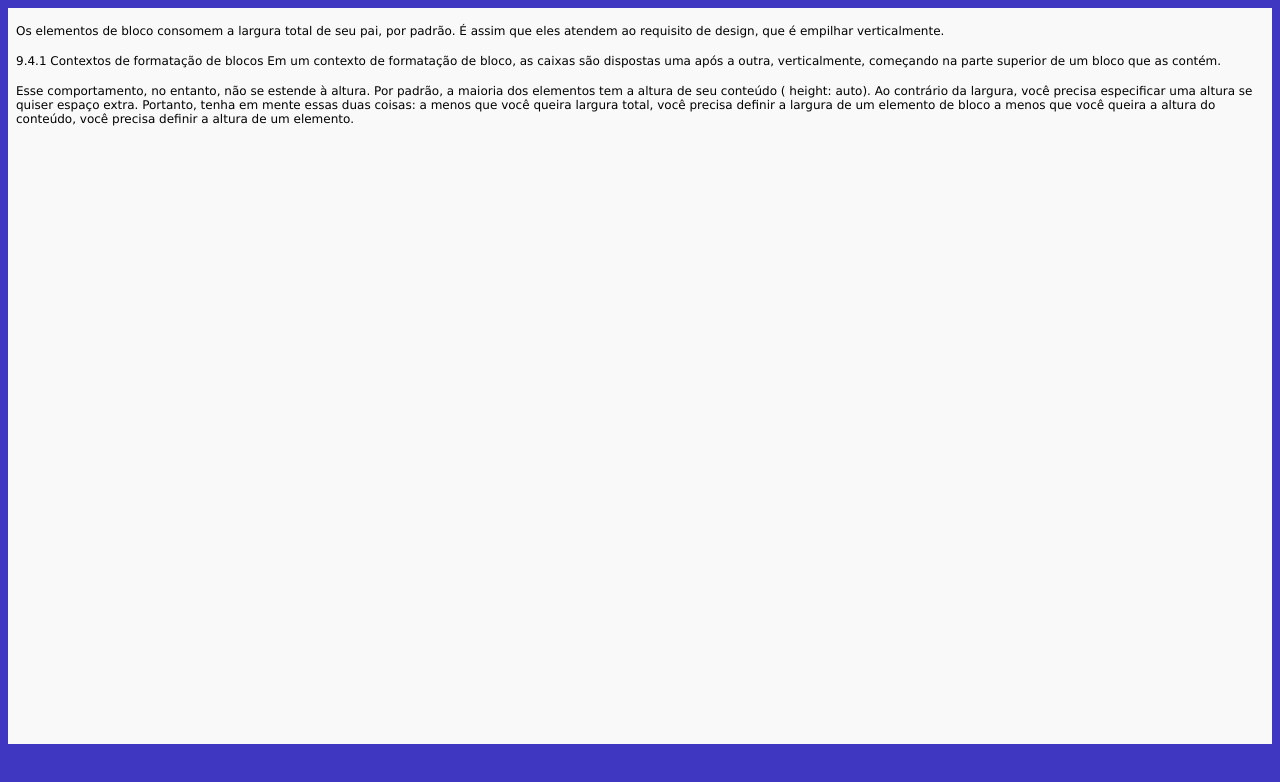
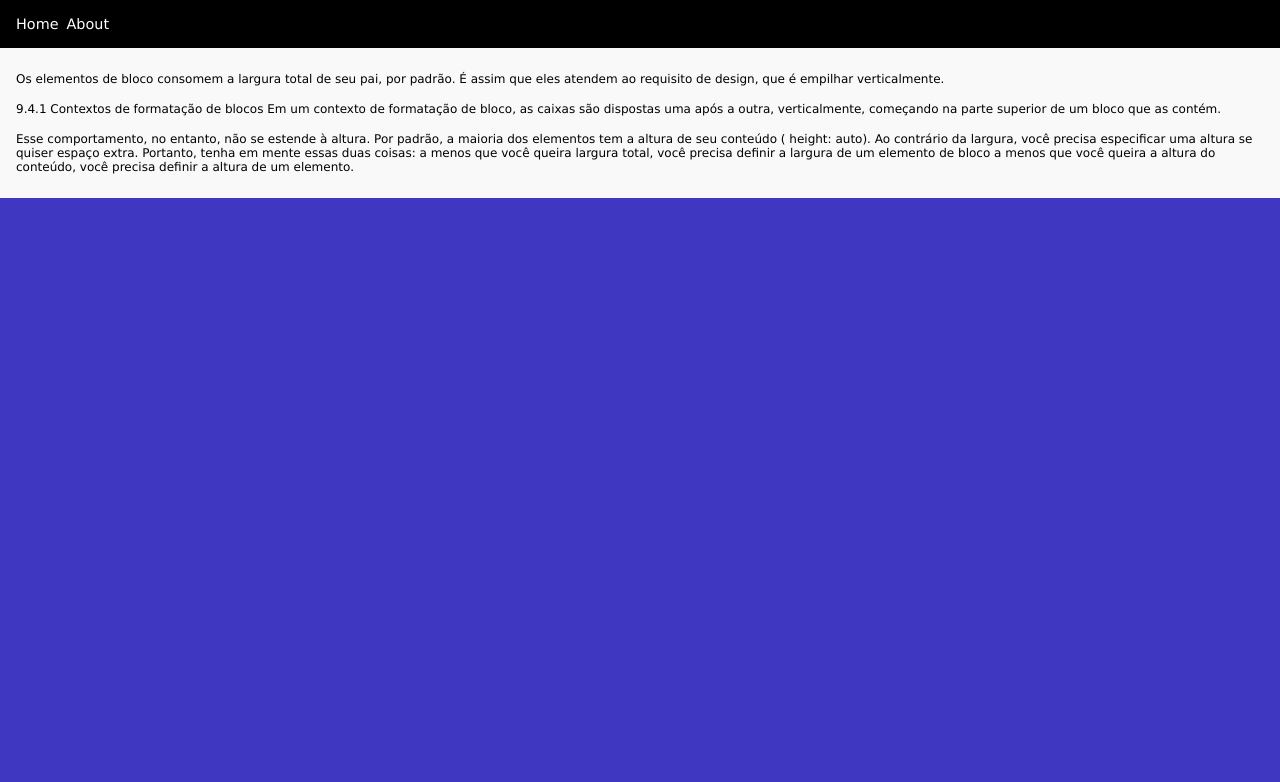
Before and after one commit to angelorubin/css-vh, a plain HTML site: page index.html in a window 1280 px wide. Drawn offline with Linux system fonts and the light colour scheme.

Commit message:
Ajustando layout

```diff
--- a/index.html
+++ b/index.html
@@ -8,19 +8,25 @@
     <link rel="stylesheet" href="./main.css" />
   </head>
   <body>
-    <div id="div-1">
-      <div id="div-2">
-        <p>
+    <div class="box">
+      <div class="box-menu">
+        <div class="menu">
+          <a href="#" class="menu__link">Home</a>
+          <a href="#" class="menu__link">About</a>
+        </div>
+      </div>
+      <div class="content">
+        <p class="content__text">
           Os elementos de bloco consomem a largura total de seu pai, por padrão.
           É assim que eles atendem ao requisito de design, que é empilhar
           verticalmente.
         </p>
-        <p>
+        <p class="content__text">
           9.4.1 Contextos de formatação de blocos Em um contexto de formatação
           de bloco, as caixas são dispostas uma após a outra, verticalmente,
           começando na parte superior de um bloco que as contém.
         </p>
-        <p>
+        <p class="content__text">
           Esse comportamento, no entanto, não se estende à altura. Por padrão, a
           maioria dos elementos tem a altura de seu conteúdo ( height: auto). Ao
           contrário da largura, você precisa especificar uma altura se quiser
--- a/main.css
+++ b/main.css
@@ -3,27 +3,48 @@ body {
   margin: 0;
   padding: 0;
   height: 100%;
-  width: 100%;
   overflow: hidden;
+  font-family: Verdana, Geneva, Tahoma, sans-serif;
 }
 
-#div-1 {
+.box {
   display: flex;
+  flex-direction: column;
   height: 100vh;
   background-color: rgb(63, 54, 193);
 }
 
-#div-2 {
+.content {
   display: flex;
   flex-direction: column;
-  height: 90vh;
-  margin: 0.5rem;
-  padding: 0.5rem;
+  padding: 1rem;
   background-color: rgb(250, 249, 249);
 }
 
-p {
+.content__text {
   margin: 0.5rem 0;
   font-size: 12px;
   font-family: Verdana, Geneva, Tahoma, sans-serif;
 }
+
+.box-menu {
+  display: flex;
+  flex-direction: column;
+  padding: 1rem;
+  background-color: rgb(0, 0, 0);
+}
+
+.menu {
+  display: flex;
+  gap: 0.5rem;
+}
+
+.menu-item {
+  list-style: none;
+}
+
+.menu__link {
+  color: white;
+  text-decoration: none;
+  font-size: 0.9rem;
+}
```
